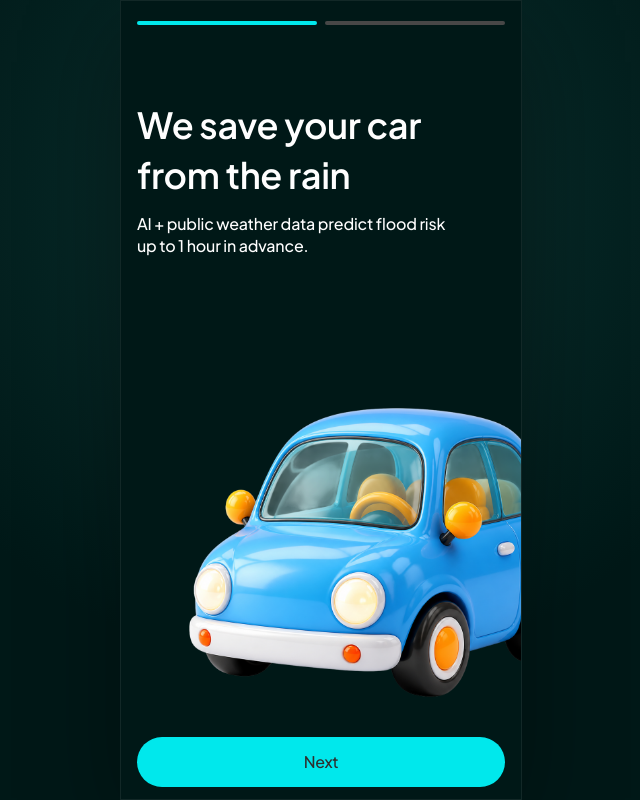
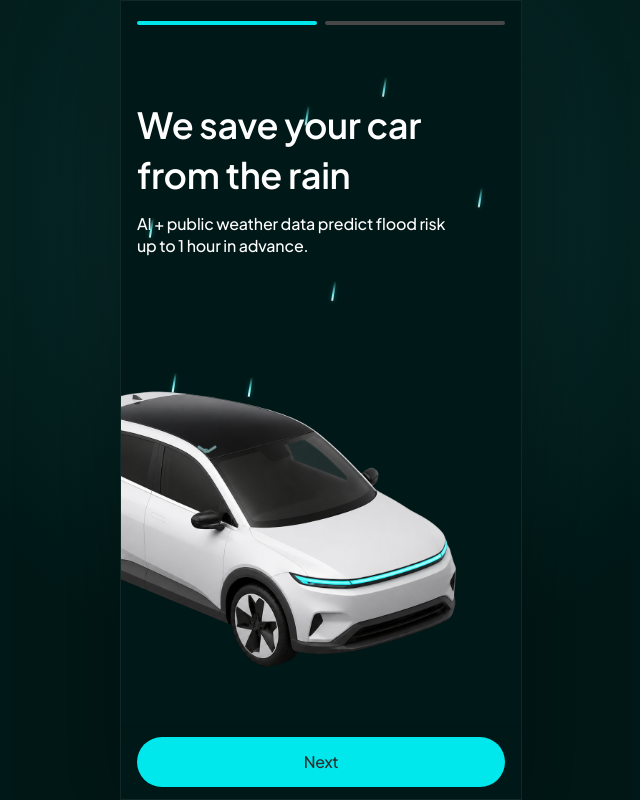
Before and after one commit to parknew0/waterpark, a React (Vite) app in the folder frontend/: page / in a window 1280 px wide. Shown: the whole page, without its empty margins (319-959 px from the left). Built offline with nearby package versions, Linux system fonts and the light colour scheme; no server answers.

Commit message:
feat: animate rain on updated onboarding car view

```diff
--- a/frontend/src/components/onboarding/OnboardingCarView.tsx
+++ b/frontend/src/components/onboarding/OnboardingCarView.tsx
@@ -1,8 +1,22 @@
+import type { CSSProperties } from "react";
 import { OnboardingProgress } from "./OnboardingProgress";
 
 interface OnboardingCarViewProps {
   onNext: () => void;
 }
+
+const rainImpacts = [
+  { x: 4, y: 422, duration: 1.75, delay: -0.4 },
+  { x: 38, y: 430, duration: 1.9, delay: -1.35 },
+  { x: 76, y: 448, duration: 1.65, delay: -0.75 },
+  { x: 112, y: 469, duration: 2.05, delay: -1.8 },
+  { x: 150, y: 493, duration: 1.8, delay: -0.2 },
+  { x: 187, y: 519, duration: 1.95, delay: -1.1 },
+  { x: 225, y: 543, duration: 1.7, delay: -1.5 },
+  { x: 260, y: 566, duration: 2.1, delay: -0.55 },
+  { x: 294, y: 588, duration: 1.85, delay: -1.7 },
+  { x: 326, y: 612, duration: 2, delay: -0.95 },
+] as const;
 
 export function OnboardingCarView({ onNext }: OnboardingCarViewProps) {
   return (
@@ -13,12 +27,29 @@
           <h1 id="onboarding-car-title">We save your car<br />from the rain</h1>
           <p>AI + public weather data predict flood risk<br />up to 1 hour in advance.</p>
         </header>
+        <div className="onboarding-rain" aria-hidden="true">
+          {rainImpacts.map(({ x, y, duration, delay }) => (
+            <span
+              className="rain-impact"
+              key={`${x}-${y}`}
+              style={{
+                "--rain-x": `${x}px`,
+                "--impact-y": `${y}px`,
+                "--rain-duration": `${duration}s`,
+                "--rain-delay": `${delay}s`,
+              } as CSSProperties}
+            >
+              <span className="rain-drop" />
+              <span className="rain-splash" />
+            </span>
+          ))}
+        </div>
         <img
           className="onboarding-car-image"
-          src="/assets/onboarding/blue-car.png"
-          alt="Blue compact car"
-          width="422"
-          height="422"
+          src="/assets/onboarding/white-suv.png"
+          alt="White electric SUV"
+          width="1402"
+          height="1122"
           fetchPriority="high"
         />
         <footer className="onboarding-footer">
--- a/frontend/src/styles.css
+++ b/frontend/src/styles.css
@@ -159,14 +159,90 @@
 .onboarding-car-image {
   position: absolute;
   z-index: 1;
-  top: 339px;
-  left: 53px;
-  width: 422px;
-  height: 422px;
+  top: 331px;
+  left: -126px;
+  width: 502px;
+  height: 402px;
   max-width: none;
-  object-fit: contain;
+  object-fit: cover;
   pointer-events: none;
   user-select: none;
+}
+
+.onboarding-rain {
+  position: absolute;
+  z-index: 3;
+  inset: 0;
+  overflow: hidden;
+  pointer-events: none;
+}
+
+.rain-impact {
+  --rain-x: 0px;
+  --impact-y: 450px;
+  --rain-duration: 1.8s;
+  --rain-delay: 0s;
+  position: absolute;
+  top: var(--impact-y);
+  left: var(--rain-x);
+  width: 20px;
+  height: 20px;
+}
+
+.rain-drop {
+  position: absolute;
+  left: 9px;
+  bottom: 10px;
+  width: 2px;
+  height: 20px;
+  border-radius: 999px;
+  background: linear-gradient(180deg, rgb(127 252 255 / 0%), #7ffcff 68%, #fefefe);
+  transform: translate3d(32px, calc(-1 * var(--impact-y)), 0) rotate(9deg);
+  transform-origin: bottom;
+  filter: drop-shadow(0 0 2px rgb(0 232 236 / 45%));
+  animation: rain-fall var(--rain-duration) linear var(--rain-delay) infinite;
+}
+
+.rain-splash {
+  position: absolute;
+  left: 8px;
+  top: 8px;
+  width: 4px;
+  height: 4px;
+  border: 1.5px solid #9bffff;
+  border-radius: 50%;
+  opacity: 0;
+  animation: rain-splash var(--rain-duration) linear var(--rain-delay) infinite;
+}
+
+.rain-splash::before,
+.rain-splash::after {
+  content: "";
+  position: absolute;
+  left: 50%;
+  bottom: 0;
+  width: 2px;
+  height: 9px;
+  border-radius: 999px;
+  background: #b9ffff;
+  transform-origin: 50% 100%;
+}
+
+.rain-splash::before { transform: rotate(-58deg); }
+.rain-splash::after { transform: rotate(58deg); }
+
+@keyframes rain-fall {
+  0% { opacity: 0; transform: translate3d(32px, calc(-1 * var(--impact-y)), 0) rotate(9deg); }
+  8% { opacity: .85; }
+  67% { opacity: 1; transform: translate3d(0, 0, 0) rotate(9deg); }
+  68%, 100% { opacity: 0; transform: translate3d(-1px, 3px, 0) rotate(9deg); }
+}
+
+@keyframes rain-splash {
+  0%, 66% { opacity: 0; transform: translate3d(0, 0, 0) scale(.35); }
+  68% { opacity: .95; transform: translate3d(0, 0, 0) scale(.55); }
+  76% { opacity: .7; transform: translate3d(-1px, -7px, 0) scale(1.15); }
+  84%, 100% { opacity: 0; transform: translate3d(-2px, -13px, 0) scale(1.5); }
 }
 
 .onboarding-footer {
@@ -213,7 +289,8 @@
 
 @media (max-height: 760px) {
   .onboarding-phone { min-height: 100svh; }
-  .onboarding-car-image { top: 298px; width: 360px; height: 360px; }
+  .onboarding-car-image { top: 290px; width: 450px; height: 361px; }
+  .onboarding-rain { transform: translateY(-41px) scale(.9); transform-origin: top left; }
   .permission-detail { bottom: calc(80px + env(safe-area-inset-bottom)); }
 }
 
```
Also changed, not shown: frontend/public/assets/onboarding/blue-car.png (deleted), frontend/public/assets/onboarding/white-suv.png (added), 3 other files (tests, documents, lock files or other folders).
